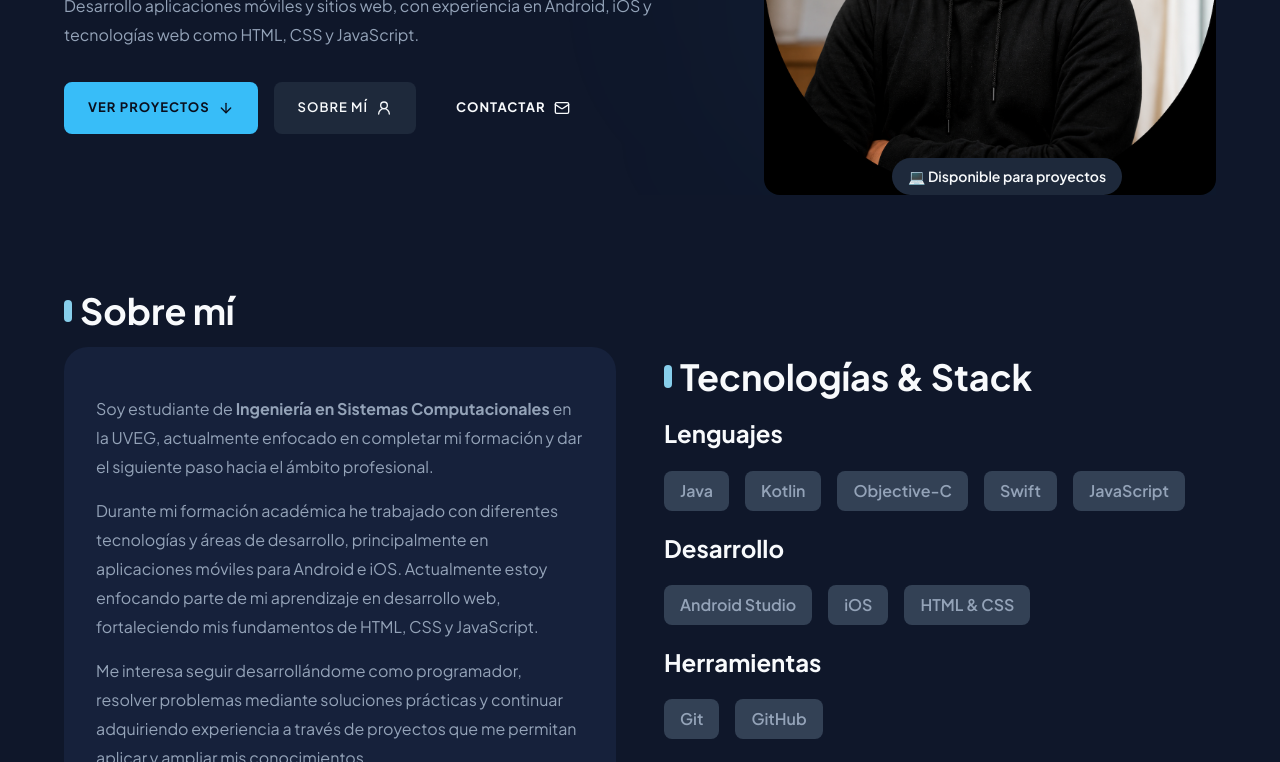
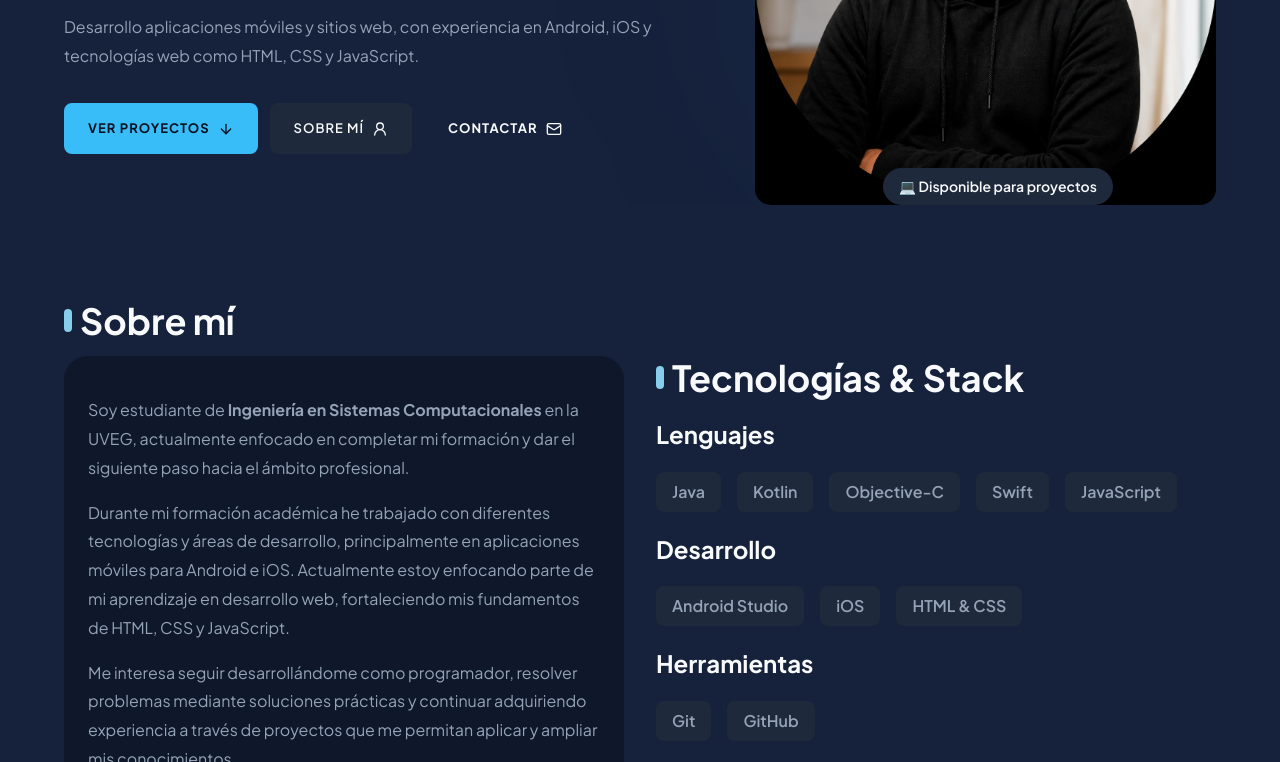
Before and after one commit to dsan-io/personalWeb, a website: page index.html in a window 1280 px wide. Shown: the part 466-1228 px from the top of the page. Drawn offline with nearby package versions, Linux system fonts and the light colour scheme.

Commit message:
style: Add semantic spacing tokens and update spacing values in global styles

```diff
--- a/styles/base/_global.css
+++ b/styles/base/_global.css
@@ -12,7 +12,7 @@
 }
 
 .hero__title {
-  margin: 0 0 1rem 0;
+  margin-bottom: var(--space-content-group);
 }
 
 .hero__role {
@@ -25,8 +25,8 @@
   font-weight: 600;
   letter-spacing: 0.05em;
   text-transform: uppercase;
-  font-size: var(--fs-14);
-  border-radius: 9999px;
+  font-size: var(--fs-14); /* USE: Semantic typography token ? */
+  border-radius: var(--radius-pill);
   width: fit-content;
   padding: 0.25rem 0.75rem;
 }
@@ -37,7 +37,7 @@
   left: 8rem;
   color: var(--color-text-primary);
   padding: 0.5rem 1rem;
-  border-radius: 2rem;
+  border-radius: var(--radius-avatar);
   font-size: var(--fs-14);
   font-weight: 600;
   box-shadow: 0 4px 12px rgba(0, 0, 0, 0.3);
@@ -47,23 +47,23 @@
   width: 100%;
   height: auto;
   aspect-ratio: 1 / 1;
-  border-radius: 1rem;
+  border-radius: var(--radius-card);
 }
 
 .hero__buttons {
   display: flex;
   flex-direction: column;
-  gap: 1rem;
+  gap: var(--space-component);
 }
 
 .social-networks__item {
   display: flex;
   align-items: center;
-  gap: 1rem;
+  gap: var(--space-component);
   width: 100%;
-  border-radius: 0.5rem;
+  border-radius: var(--radius-default);
   padding: 1.5rem 1.5rem;
-  margin-bottom: 1rem;
+  margin-bottom: var(--space-content-group);
 }
 
 .subtitle {
@@ -77,15 +77,15 @@
   display: inline-block;
   width: 0.5rem;
   height: 1.4rem;
-  margin-right: 0.5rem;
+  margin-right: var(--space-inline);
   background-color: var(--c-sky-300);
-  border-radius: 9999px;
+  border-radius: var(--radius-pill);
   vertical-align: middle;
 }
 
 .social-networks__icon {
-  padding: 0.5rem;
-  border-radius: 0.5rem;
+  padding: var(--space-inline);
+  border-radius: var(--radius-default);
   background-color: var(--color-bg-canvas);
 }
 
@@ -105,7 +105,7 @@
 }
 
 .footer {
-  padding: 1rem;
+  padding: var(--space-content-group);
 }
 
 @media (width >= 64rem) {
@@ -115,8 +115,8 @@
 
   .hero__buttons {
     display: flex;
-    gap: 1rem;
-    margin-top: 2rem;
+    gap: var(--space-component);
+    margin-top: var(--space-xl);
     flex-direction: row;
   }
 }
--- a/styles/base/_tokens.css
+++ b/styles/base/_tokens.css
@@ -2,8 +2,8 @@
 :root {
   /* Slate — superficies y texto neutro */
   --c-slate-975: #0a0f1d; /* canvas base (nuevo, el fondo más profundo) */
-  --c-slate-950: #0f172a;
-  --c-slate-900: #16213b; /* surface layer */
+  --c-slate-950: #0f172a; /* surface layer */
+  --c-slate-900: #16213b;
   --c-slate-800: #1e293b; /* surface elevated  */
   --c-slate-700: #334155; /* border definition / hover */
   --c-slate-500: #64748b; /* texto muted (nuevo) */
@@ -15,8 +15,6 @@
   /* Sky — acento primario */
   --c-sky-300: #87ceeb;
   --c-sky-400: #38bdf8;
-  --c-sky-600: #0284c7;
-  --c-sky-700: #0369a1;
 
   /* Cyan — acento secundario (nuevo) */
   --c-cyan-500: #06b6d4;
@@ -31,8 +29,8 @@
   /* ---------- Canvas ---------- */
 
   --color-bg-canvas: var(--c-slate-975);
-  --color-bg-canvas-layer: var(--c-slate-950);
-  --color-bg-canvas-lowest: var(--c-slate-900);
+  --color-bg-canvas-layer: var(--c-slate-900);
+  --color-bg-canvas-lowest: var(--c-slate-950);
 
   --color-bg-surface-low: var(--c-slate-800); /*bg card*/
   --color-bg-surface: var(--c-slate-700); /*tag, border*/
@@ -55,10 +53,61 @@
 
   --color-accent-text: var(--c-sky-300);
   --color-accent-primary: var(--c-sky-400);
-  --color-accent-primary--hover: var(--c-sky-700);
+  --color-accent-primary--hover: var(--c-sky-400);
   --color-accent-secondary: var(--c-cyan-500);
 
   --color-status-success: var(--c-emerald-500);
   --color-status-error: var(--c-red-300);
   --color-status-error--bg: var(--c-red-900);
 }
+
+/* ---------- Spacing ---------- */
+:root {
+  --space-xxs: 0.25rem; /* 4px */
+  --space-xs: 0.5rem; /* 8px */
+  --space-sm: 0.75rem; /* 12px */
+  --space-md: 1rem; /* 16px */
+  --space-lg: 1.5rem; /* 24px */
+  --space-xl: 2rem; /* 32px */
+  --space-2xl: 3rem; /* 48px */
+  --space-3xl: 4.5rem; /* 72px */
+  --space-4xl: 6rem; /* 96px */
+
+  /* ---------- Border radius ---------- */
+  --rounded-sm: 0.25rem;
+  --rounded-default: 0.5rem;
+  --rounded-md: 0.75rem;
+  --rounded-lg: 1rem;
+  --rounded-xl: 1.5rem;
+  --rounded-full: 9999px;
+}
+
+:root {
+  /* ---------- Semantic spacing ---------- */
+
+  --space-section: var(--space-4xl); /* 96px — separación entre secciones */
+  --space-section-compact: var(--space-3xl); /* 72px */
+
+  --space-content: var(--space-lg); /* 24px — contenido de cards */
+  --space-content-group: var(--space-md); /* 16px — headline → body */
+
+  --space-component: var(--space-sm); /* 12px — grupos de botones */
+  --space-component-tight: var(--space-xs); /* 8px */
+
+  --space-inline: var(--space-xs); /* 8px */
+  --space-inline-tight: var(--space-xxs); /* 4px */
+
+  --space-page-gutter: var(--space-md); /* 16px — mobile */
+  --space-page-gutter-tablet: var(--space-lg); /* 24px — tablet */
+  --space-page-gutter-desktop: var(--space-xl); /* 32px — tablet/desktop */
+
+  /* ---------- Semantic border radius ---------- */
+
+  --radius-control: var(--rounded-md); /* 12px */
+  --radius-card: var(--rounded-lg); /* 16px */
+  --radius-avatar: var(--rounded-xl); /* 24px */
+  --radius-pill: var(--rounded-full); /* 9999px */
+
+  --radius-sm: var(--rounded-sm); /* 4px */
+  --radius-default: var(--rounded-default); /* 8px */
+}
--- a/styles/components/_button.css
+++ b/styles/components/_button.css
@@ -2,9 +2,9 @@
   display: flex;
   align-items: center;
   justify-content: center;
-  gap: 0.5rem;
+  gap: var(--space-component-tight);
   padding: 1rem 1.5rem;
-  border-radius: 0.5rem;
+  border-radius: var(--radius-default);
   text-decoration: none;
   transition: 0.3s ease;
   font-weight: 700;
@@ -79,11 +79,11 @@
   display: flex;
   align-items: center;
   padding: 0.5rem 1rem;
-  gap: 0.5rem;
+  gap: var(--space-component-tight);
   color: var(--color-text-secondary);
   background-color: var(--color-bg-canvas);
   border: none;
-  border-radius: 0.5rem;
+  border-radius: var(--radius-default);
   cursor: pointer;
   transition: color 0.3s ease;
 }
--- a/styles/components/_card.css
+++ b/styles/components/_card.css
@@ -1,6 +1,6 @@
 .card {
   background-color: var(--color-bg-canvas-lowest);
-  border-radius: 1rem;
+  border-radius: var(--radius-card);
   box-shadow: 0px 4px 6px var(--color-bg-surface);
   overflow: hidden;
 }
@@ -8,7 +8,7 @@
 .card__content,
 .tag-list,
 .card__actions {
-  padding: 1rem;
+  padding: var(--space-content);
 }
 
 .card__image {
@@ -19,5 +19,5 @@
 
 .card__actions {
   display: flex;
-  gap: 1rem;
+  gap: var(--space-component);
 }
--- a/styles/components/_skill-tag.css
+++ b/styles/components/_skill-tag.css
@@ -1,14 +1,14 @@
 .skills__list {
   display: flex;
   flex-wrap: wrap;
-  gap: 1rem;
+  gap: var(--space-content-group);
   padding: 0;
 }
 
 .tag {
   padding: 0.5rem 1rem;
-  border-radius: 0.5rem;
-  background-color: var(--color-bg-surface);
+  border-radius: var(--radius-default);
+  background-color: var(--color-bg-surface-low);
   color: var(--color-text-secondary);
   font-weight: 600;
 }
--- a/styles/components/_surface.css
+++ b/styles/components/_surface.css
@@ -1,8 +1,8 @@
 .surface-card {
   background-color: var(--color-bg-canvas-lowest);
-  padding: 2rem;
-  border-radius: 1.5rem;
-  margin-top: 1rem;
+  padding: var(--space-content);
+  border-radius: var(--radius-avatar);
+  margin-top: var(--space-content-group);
 }
 
 .surface--low {
--- a/styles/layout/_header.css
+++ b/styles/layout/_header.css
@@ -6,14 +6,14 @@
   display: flex;
   justify-content: space-between;
   align-items: center;
-  gap: 4rem;
+  gap: var(--space-section-compact);
   padding: 1.2rem 2rem;
   flex-wrap: wrap;
 }
 
 .site-header__nav--list {
   display: flex;
-  gap: 2rem;
+  gap: var(--space-content);
 }
 
 .nav--list__link {
--- a/styles/layout/_layout.css
+++ b/styles/layout/_layout.css
@@ -1,16 +1,16 @@
 :root {
-  --gutter: 1rem;
+  --gutter: var(--space-page-gutter); /* 16px — mobile */
 }
 
 @media (width >= 40rem) {
   :root {
-    --gutter: 1.5rem;
+    --gutter: var(--space-page-gutter-tablet); /* 24px — tablet */
   }
 }
 
 @media (width >= 64rem) {
   :root {
-    --gutter: 2rem;
+    --gutter: var(--space-page-gutter-desktop); /* 32px — tablet/desktop */
   }
 }
 
@@ -20,15 +20,15 @@
 }
 
 section + section {
-  margin-top: 6rem;
+  margin-top: var(--space-section);
 }
 
 main > section:first-child {
-  margin-top: 6rem; /* o el valor que uses respecto al header */
+  margin-top: var(--space-section); /* o el valor que uses respecto al header */
 }
 
 main > section:last-child {
-  margin-bottom: 6rem; /* o el valor respecto al footer */
+  margin-bottom: var(--space-section); /* o el valor respecto al footer */
 }
 
 .hero__grid,
@@ -36,13 +36,13 @@
 .social-networks__grid {
   display: grid;
   grid-template-columns: repeat(4, 1fr);
-  gap: 2rem;
+  gap: var(--space-content-group);
 }
 
 .card__grid {
   display: grid;
   grid-template-columns: repeat(1, 1fr);
-  gap: 2rem;
+  gap: var(--space-content-group);
 }
 
 .hero__grid {
@@ -77,7 +77,7 @@
   .social-networks__grid {
     grid-template-columns: repeat(12, 1fr);
     align-items: center;
-    gap: 3rem;
+    gap: var(--space-xl);
   }
 
   .card__grid {
```
